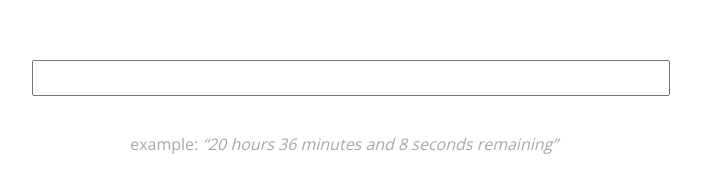
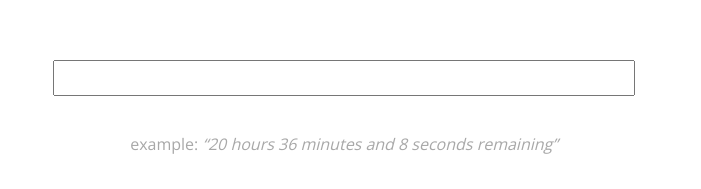
Before and after one commit to 54kevinalbert/number, a plain HTML site: page index.html in a window 1280 px wide. Shown: the full height of the page, 296-997 px from the left. Drawn offline with nearby package versions, Linux system fonts and the light colour scheme.

Commit message:
Update style.css

```diff
--- a/style.css
+++ b/style.css
@@ -32,6 +32,7 @@ input[type="text"] {
     height: 30px;
     padding-left: 8px;
     width: 100%;
+    width : 91%;
 }
 
 .x {
```
